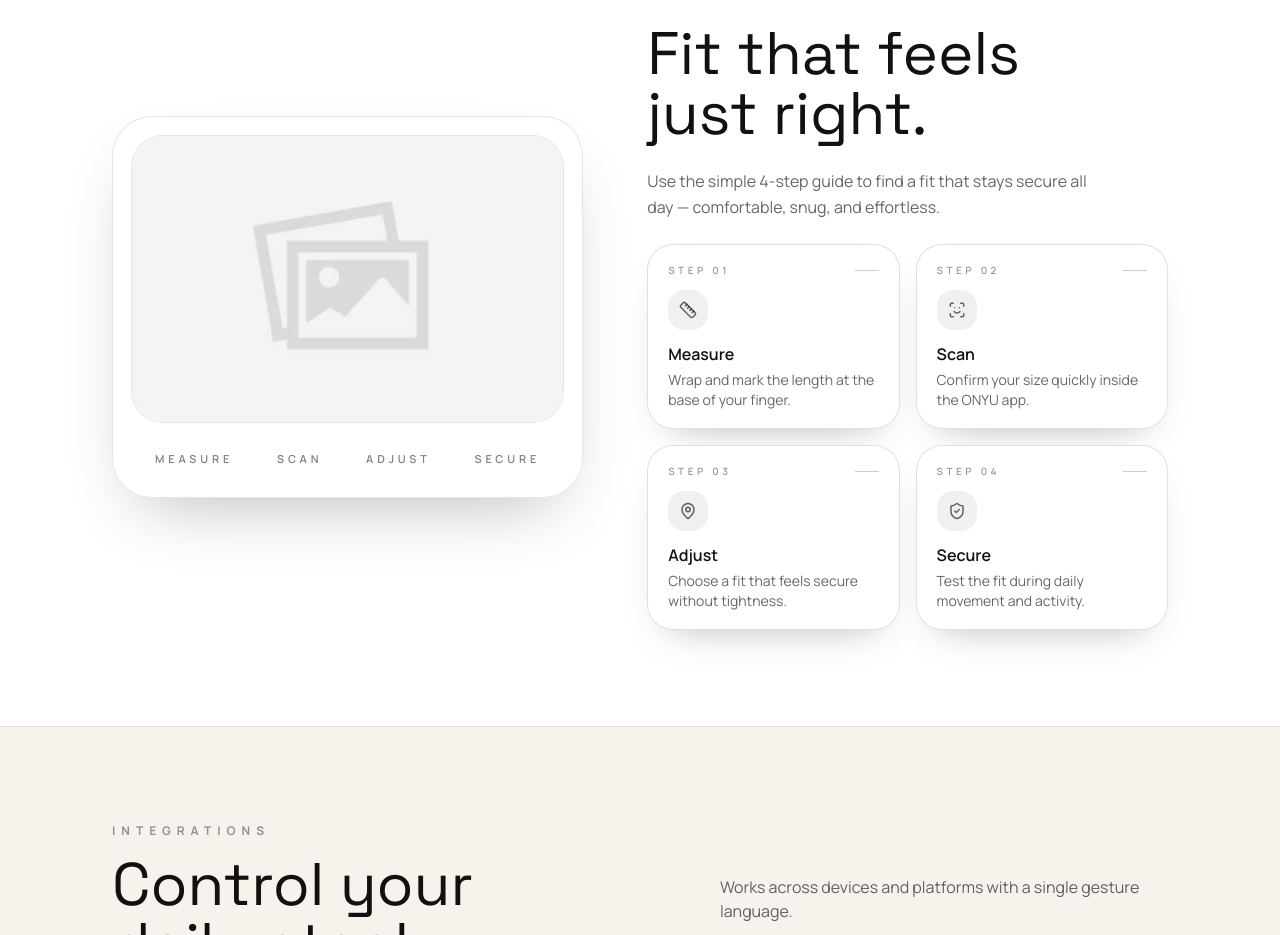
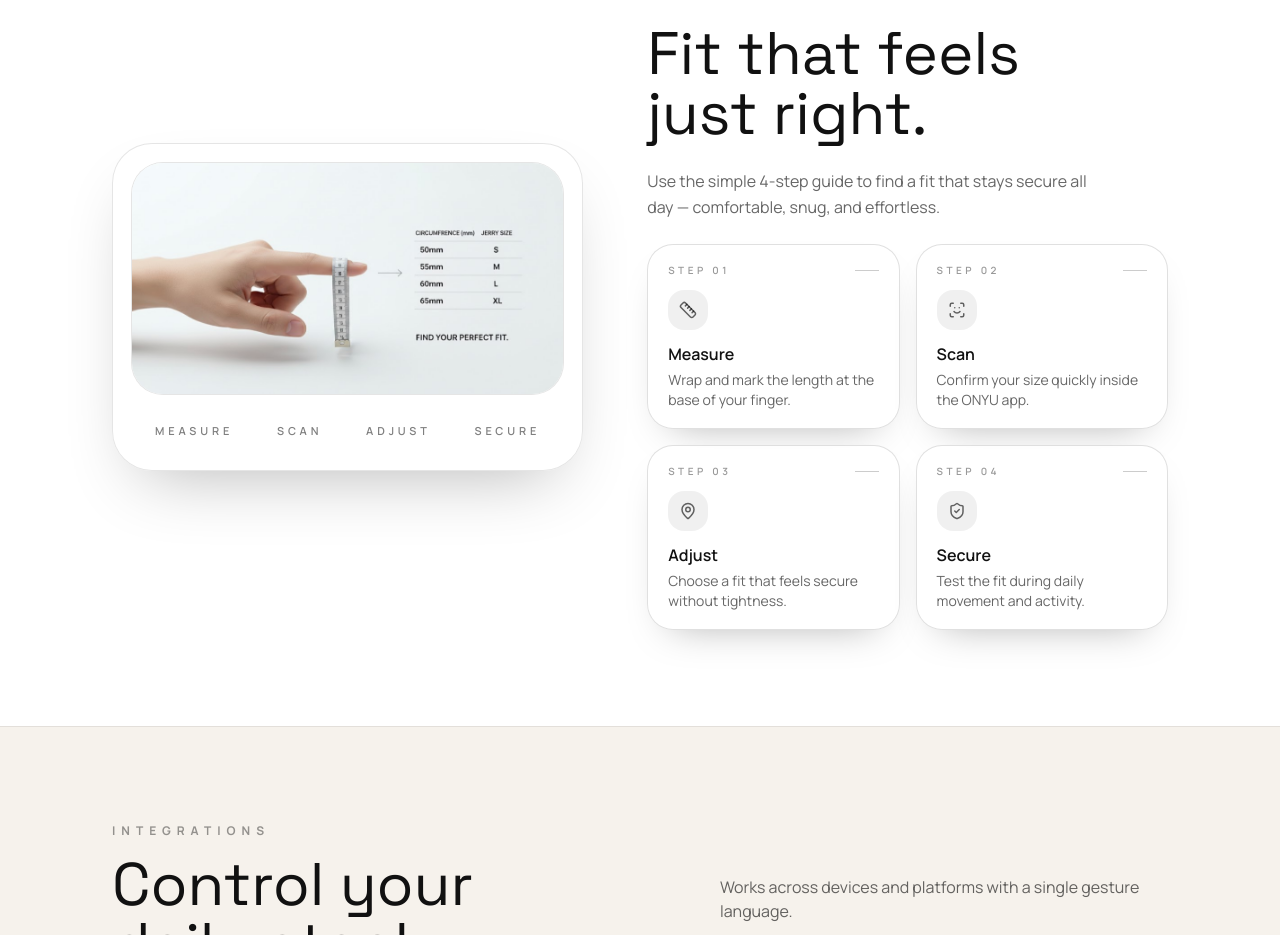
Before and after one commit to onyu-tech/frontend, a React (Vite) app: page /experience in a window 1280 px wide. Shown: the part 1620-2555 px from the top of the page. Built offline with nearby package versions, Linux system fonts and the light colour scheme.

Commit message:
Added measuring image in Experience

```diff
--- a/src/pages/Experience.jsx
+++ b/src/pages/Experience.jsx
@@ -30,7 +30,7 @@ import {
   FaXTwitter,
 } from "react-icons/fa6";
 import { Link, useNavigate } from "react-router-dom";
-import image from "../assets/image.png";
+import measuringguide from "../assets/measuringguide.png";
 import image2 from "../assets/image2.png";
 
 export default function Experience() {
@@ -559,7 +559,7 @@ export default function Experience() {
           <div className="grid lg:grid-cols-[0.95fr_1.05fr] gap-16 items-center">
             <div className="measure-panel">
               <img
-                src={image}
+                src={measuringguide}
                 alt="Measuring Jerry ring fit"
                 className="w-full rounded-[32px] border border-black/10 bg-white/70"
               />
```
Also changed, not shown: src/assets/measuringguide.png (added).
